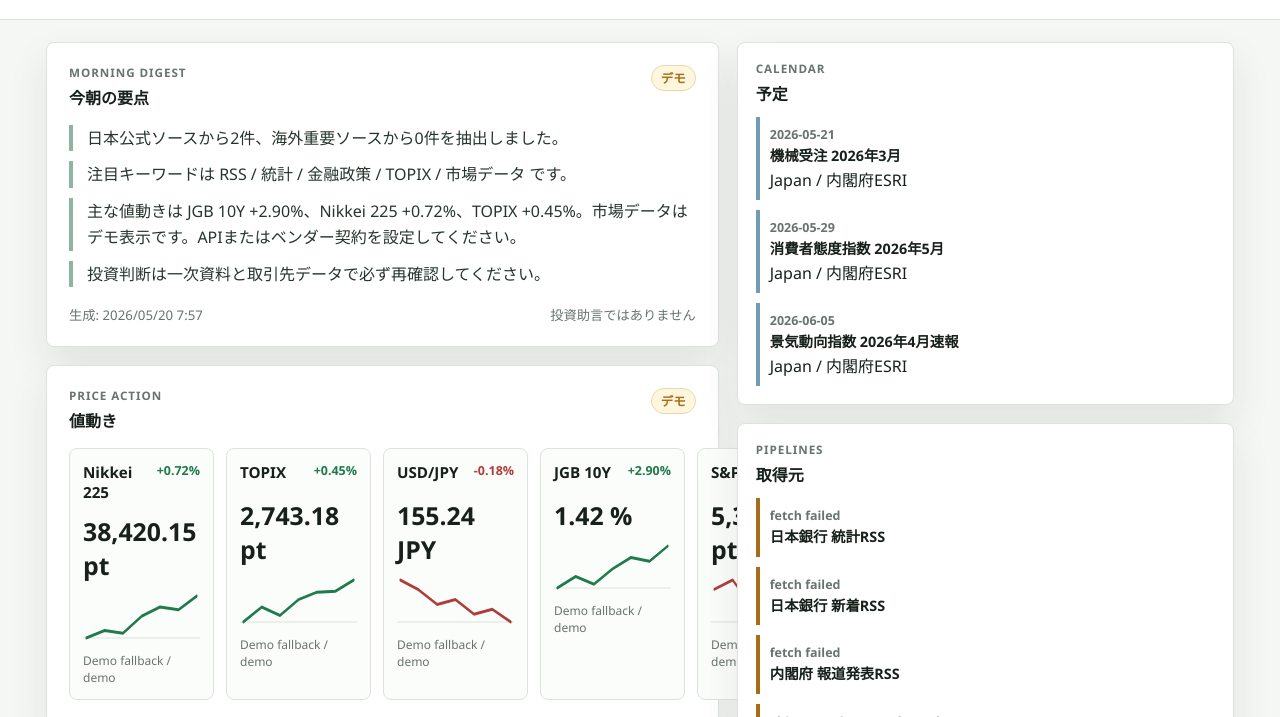
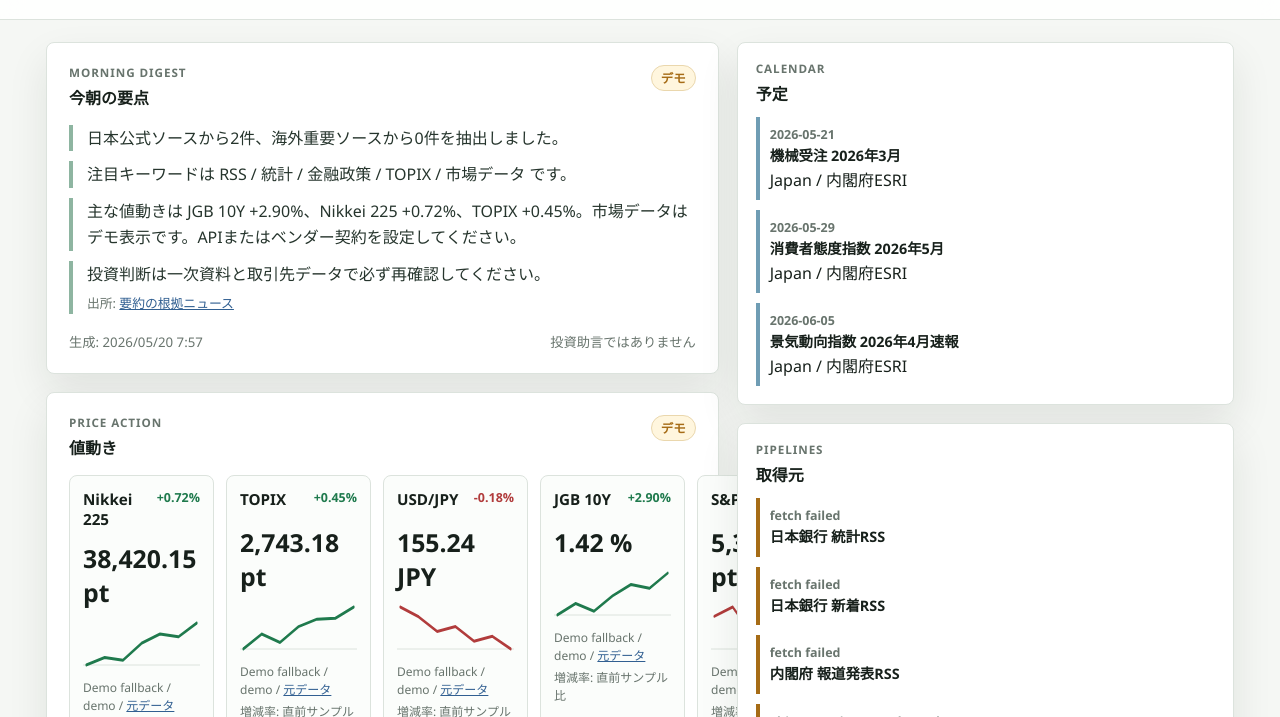
Before and after one commit to ohba-t0321/Market-Briefing-Bot, a website: page public/index.html in a window 1280 px wide. Shown: the part 83-800 px from the top of the page. Drawn offline with Linux system fonts and the light colour scheme.

Commit message:
Add nearby source links for summary and market cards

```diff
--- a/public/app.js
+++ b/public/app.js
@@ -13,6 +13,15 @@ const els = {
   eventList: document.querySelector("#eventList"),
   sourceList: document.querySelector("#sourceList"),
   marketTemplate: document.querySelector("#marketTemplate")
+};
+
+const MARKET_SOURCE_LINKS = {
+  nikkei: "https://indexes.nikkei.co.jp/en/nkave",
+  topix: "https://www.jpx.co.jp/english/markets/indices/topix/",
+  usdjpy: "https://www.investing.com/currencies/usd-jpy",
+  jgb: "https://www.mof.go.jp/english/policy/jgbs/reference/interest_rate/index.htm",
+  us10y: "https://fred.stlouisfed.org/series/DGS10",
+  spx: "https://www.spglobal.com/spdji/en/indices/equity/sp-500/"
 };
 
 function formatNumber(value, unit) {
@@ -36,6 +45,23 @@ function setPill(el, text, mode) {
   el.textContent = text;
   el.classList.remove("live", "demo");
   if (mode) el.classList.add(mode);
+}
+
+function pickMarketSourceLink(data, market) {
+  const marketId = String(market.id || "").toLowerCase();
+  const knownKey = Object.keys(MARKET_SOURCE_LINKS).find((key) => marketId.includes(key));
+  if (knownKey) return MARKET_SOURCE_LINKS[knownKey];
+
+  const sourceName = String(market.source || "").toLowerCase();
+  const sourceCandidate = (data.sources || []).find((source) => sourceName && String(source.name || "").toLowerCase().includes(sourceName));
+  return sourceCandidate?.url || "";
+}
+
+function getChangeBasisLabel(market) {
+  if (Array.isArray(market.spark) && market.spark.length >= 2) {
+    return "増減率: 直前サンプル比";
+  }
+  return "増減率: 前回終値（または前回取得値）比";
 }
 
 function drawSparkline(canvas, values, positive) {
@@ -71,13 +97,23 @@ function drawSparkline(canvas, values, positive) {
 }
 
 function renderSummary(data) {
-  els.summaryList.replaceChildren(
-    ...data.summary.map((line) => {
+  const summaryNodes = data.summary.map((line, index) => {
       const li = document.createElement("li");
       li.textContent = line;
+      if (index === data.summary.length - 1 && data.news?.[0]?.link) {
+        const cite = document.createElement("p");
+        cite.className = "inline-source";
+        const link = document.createElement("a");
+        link.href = data.news[0].link;
+        link.target = "_blank";
+        link.rel = "noopener";
+        link.textContent = "要約の根拠ニュース";
+        cite.append("出所: ", link);
+        li.append(cite);
+      }
       return li;
-    })
-  );
+    });
+  els.summaryList.replaceChildren(...summaryNodes);
   els.generatedAt.textContent = `生成: ${data.generatedAtTokyo || formatDate(data.generatedAt)}`;
   const mode = data.status.newsLive ? "live" : "demo";
   setPill(els.liveBadge, data.status.newsLive ? "公式RSS" : "デモ", mode);
@@ -92,6 +128,8 @@ function renderMarkets(data) {
     const change = node.querySelector(".change");
     const value = node.querySelector(".market-value");
     const source = node.querySelector(".market-source");
+    const basis = document.createElement("p");
+    basis.className = "market-basis";
     const canvas = node.querySelector("canvas");
     const positive = Number(market.changePct) >= 0;
     title.textContent = market.name;
@@ -99,6 +137,17 @@ function renderMarkets(data) {
     change.classList.add(positive ? "up" : "down");
     value.textContent = `${formatNumber(market.value, market.unit)} ${market.unit}`;
     source.textContent = `${market.source} / ${market.date || "latest"}`;
+    const sourceLink = pickMarketSourceLink(data, market);
+    if (sourceLink) {
+      const a = document.createElement("a");
+      a.href = sourceLink;
+      a.target = "_blank";
+      a.rel = "noopener";
+      a.textContent = "元データ";
+      source.append(" / ", a);
+    }
+    basis.textContent = getChangeBasisLabel(market);
+    source.after(basis);
     card.dataset.market = market.id;
     drawSparkline(canvas, market.spark, positive);
     els.marketGrid.append(node);
--- a/public/styles.css
+++ b/public/styles.css
@@ -207,6 +207,17 @@ button:hover {
   color: #26352d;
 }
 
+.inline-source {
+  margin-top: 6px;
+  font-size: 0.8rem;
+  color: var(--muted);
+}
+
+.inline-source a,
+.market-source a {
+  color: var(--blue);
+}
+
 .meta-row {
   display: flex;
   flex-wrap: wrap;
@@ -257,6 +268,18 @@ button:hover {
   font-size: 1.55rem;
   font-weight: 850;
   letter-spacing: 0;
+}
+
+.market-source {
+  margin-top: 8px;
+  color: var(--muted);
+  font-size: 0.8rem;
+}
+
+.market-basis {
+  margin-top: 4px;
+  color: var(--muted);
+  font-size: 0.75rem;
 }
 
 canvas {
```
